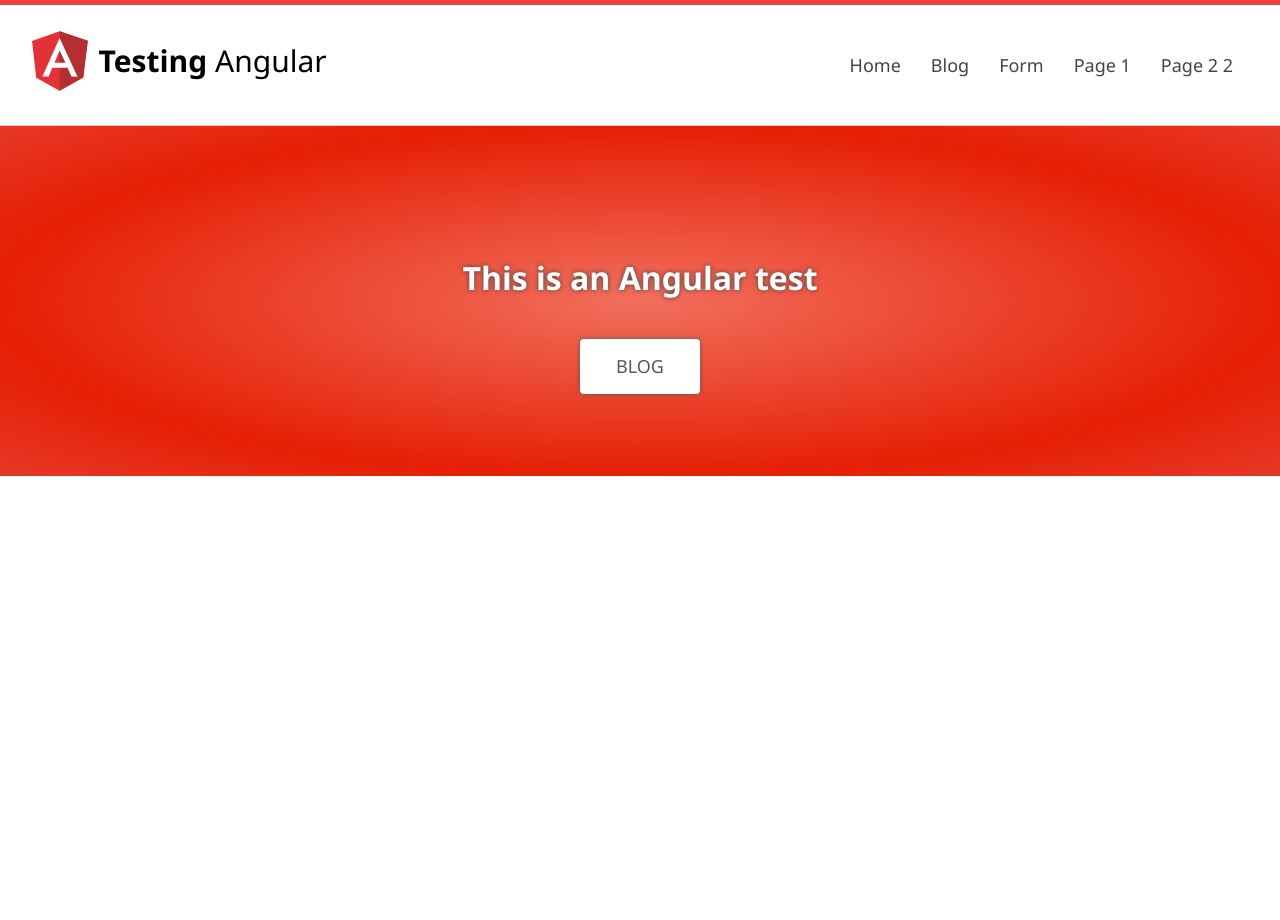
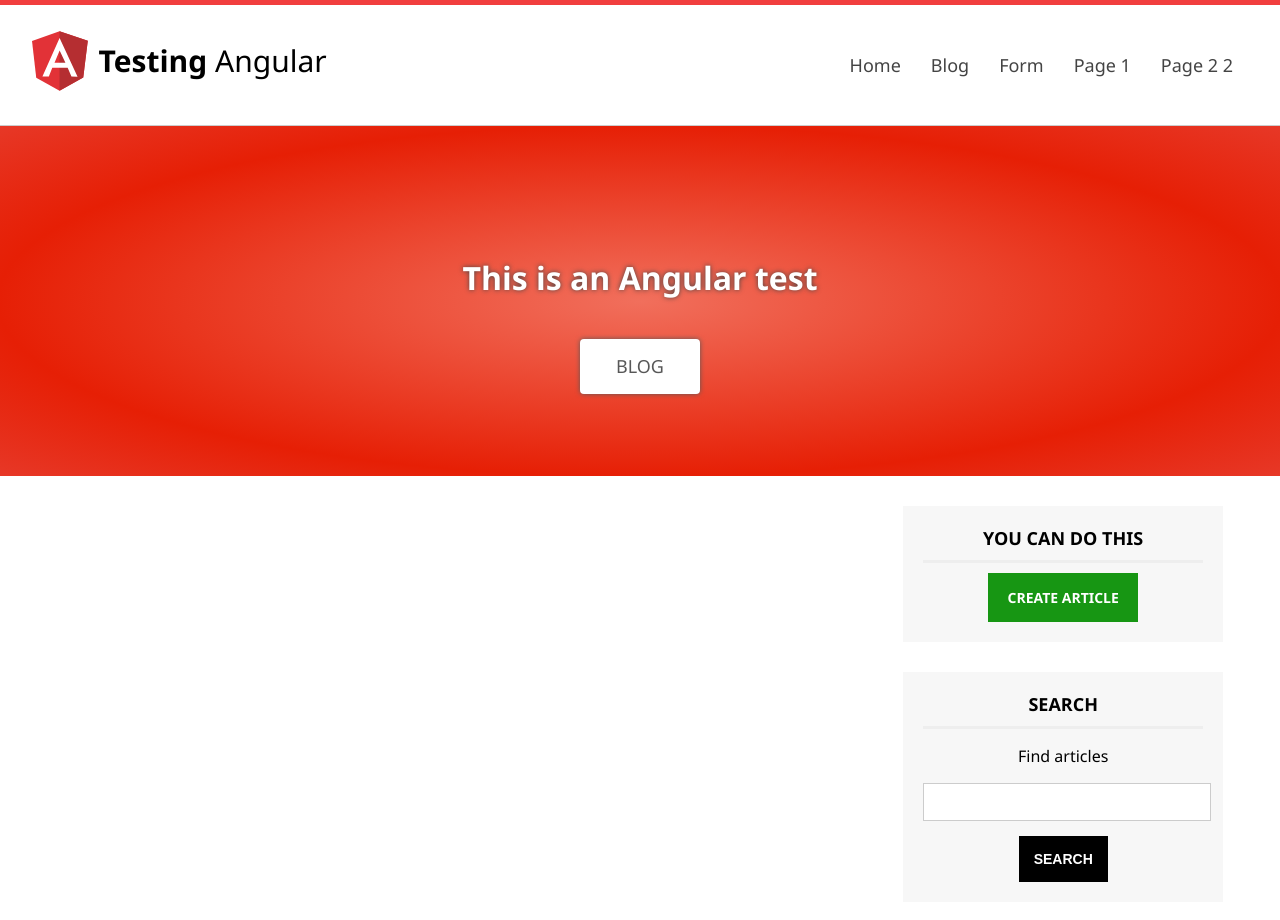
Before and after one commit to rdgonzu/testing-angular, an Angular app: page / in a window 1280 px wide. Shown: the top 920 px of the page. Before the commit the page ends 800 px from the top, so only its background shows below. Built offline with nearby package versions, Linux system fonts and the light colour scheme.

Commit message:
Adding sidebar component.

```diff
--- a/src/app/app.component.html
+++ b/src/app/app.component.html
@@ -1,2 +1,9 @@
 <app-header></app-header>
 <app-slider></app-slider>
+
+<div class="center">
+    <section id="content">
+    </section>
+</div>
+
+<app-sidebar></app-sidebar>
--- a/src/app/app.module.ts
+++ b/src/app/app.module.ts
@@ -4,12 +4,14 @@ import { BrowserModule } from '@angular/platform-browser';
 import { AppComponent } from './app.component';
 import { HeaderComponent } from './components/header/header.component';
 import { SliderComponent } from './components/slider/slider.component';
+import { SidebarComponent } from './components/sidebar/sidebar.component';
 
 @NgModule({
   declarations: [
     AppComponent,
     HeaderComponent,
-    SliderComponent
+    SliderComponent,
+    SidebarComponent
   ],
   imports: [
     BrowserModule
--- /dev/null
+++ b/src/app/components/sidebar/sidebar.component.html
@@ -0,0 +1,17 @@
+<aside id="sidebar">
+    <div id="nav-blog" class="sidebar-item">
+        <h3>You can do this</h3>
+        <a href="#" class="btn btn-success">Create article</a>
+    </div>
+
+    <div id="search" class="sidebar-item">
+            <h3>Search</h3>
+            <p>Find articles</p>
+            <form>
+                <input type="text" name="search" />
+                <input type="submit" name="submit" value="Search" class="btn" />
+            </form>
+    </div>
+</aside>
+
+<div class="clearfix"></div>
--- /dev/null
+++ b/src/app/components/sidebar/sidebar.component.ts
@@ -0,0 +1,15 @@
+import { Component, OnInit } from '@angular/core';
+
+@Component({
+  selector: 'app-sidebar',
+  templateUrl: './sidebar.component.html',
+  styleUrls: ['./sidebar.component.css']
+})
+export class SidebarComponent implements OnInit {
+
+  constructor() { }
+
+  ngOnInit(): void {
+  }
+
+}
```
Also changed, not shown: src/app/components/sidebar/sidebar.component.css (added), 1 other file (tests, documents, lock files or other folders).
